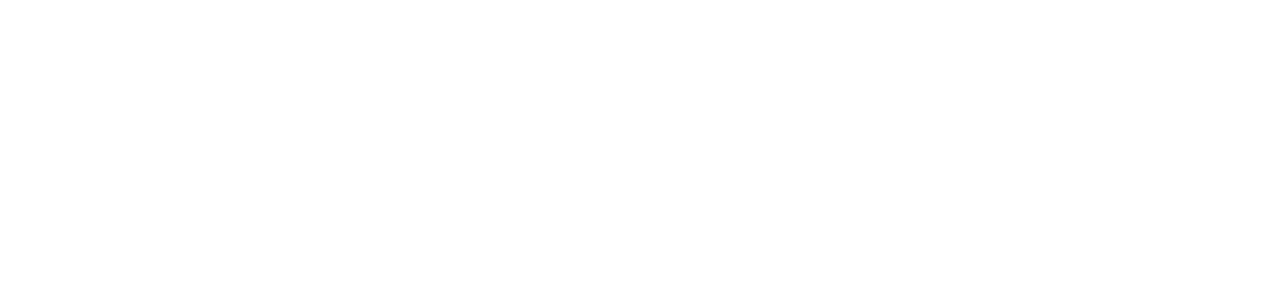
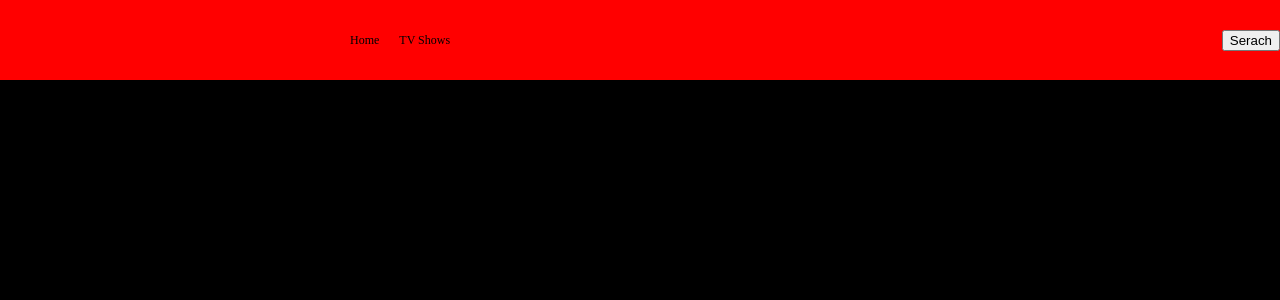
Before and after one commit to igikorea-hyunjin-kang/react-netflix, a React (Create React App) app: page / in a window 1280 px wide. Shown: the top 300 px of the page. Built offline with nearby package versions, Linux system fonts and the light colour scheme.

Commit message:
Header setting - 1

```diff
--- a/src/App.tsx
+++ b/src/App.tsx
@@ -1,5 +1,26 @@
+import { BrowserRouter as Router, Switch, Route } from 'react-router-dom';
+import Search from './Routes/Search';
+import Tv from './Routes/Tv';
+import Home from './Routes/Home';
+import Header from './Components/Header';
+
 function App() {
-  return null;
+  return (
+    <Router>
+      <Header />
+      <Switch>
+        <Route path="/">
+          <Home />
+        </Route>
+        <Route path="/tv">
+          <Tv />
+        </Route>
+        <Route path="/search">
+          <Search />
+        </Route>
+      </Switch>
+    </Router>
+  );
 }
 
 export default App;
--- /dev/null
+++ b/src/Components/Header.tsx
@@ -0,0 +1,49 @@
+import styled from 'styled-components';
+
+const Nav = styled.nav`
+  display: flex;
+  justify-content: space-between;
+  align-items: center;
+  position: fixed;
+  width: 100%;
+  top: 0;
+  background-color: red;
+  height: 80px;
+  font-size: 12px;
+`;
+
+const Col = styled.div`
+  display: flex;
+  align-items: center;
+`;
+
+const Logo = styled.svg`
+  margin-right: 50px;
+`;
+
+const Items = styled.ul`
+  display: flex;
+  align-items: center;
+`;
+const Item = styled.li`
+  margin-right: 20px;
+`;
+
+function Header() {
+  return (
+    <Nav>
+      <Col>
+        <Logo />
+        <Items>
+          <Item>Home</Item>
+          <Item>TV Shows</Item>
+        </Items>
+      </Col>
+      <Col>
+        <button>Serach</button>
+      </Col>
+    </Nav>
+  );
+}
+
+export default Header;
--- /dev/null
+++ b/src/Routes/Home.tsx
@@ -0,0 +1,5 @@
+function Home() {
+  return <div style={{ backgroundColor: 'black', height: '200vh' }}></div>;
+}
+
+export default Home;
--- /dev/null
+++ b/src/Routes/Search.tsx
@@ -0,0 +1,5 @@
+function Search() {
+  return null;
+}
+
+export default Search;
--- /dev/null
+++ b/src/Routes/Tv.tsx
@@ -0,0 +1,5 @@
+function Tv() {
+  return null;
+}
+
+export default Tv;
```
